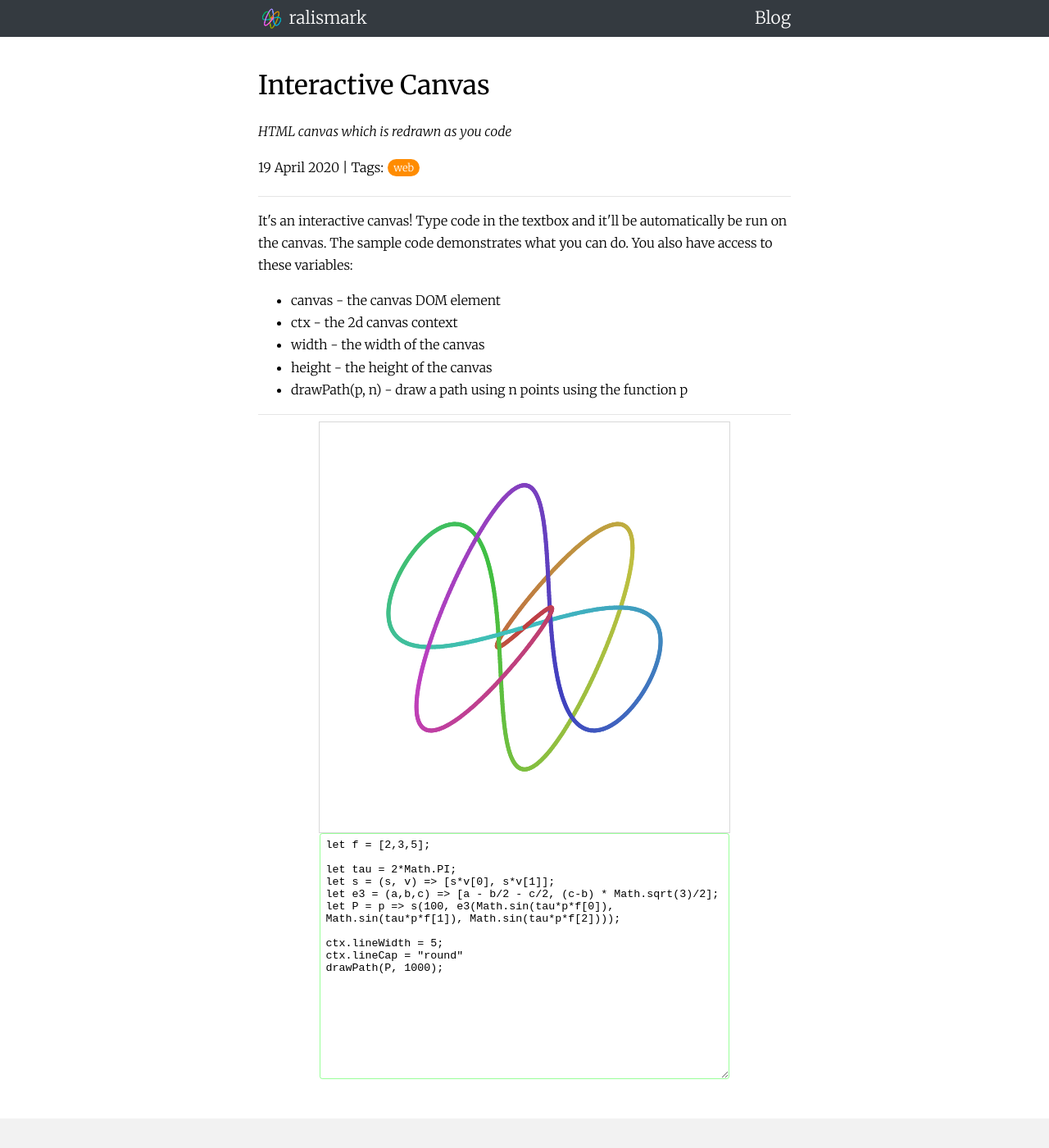
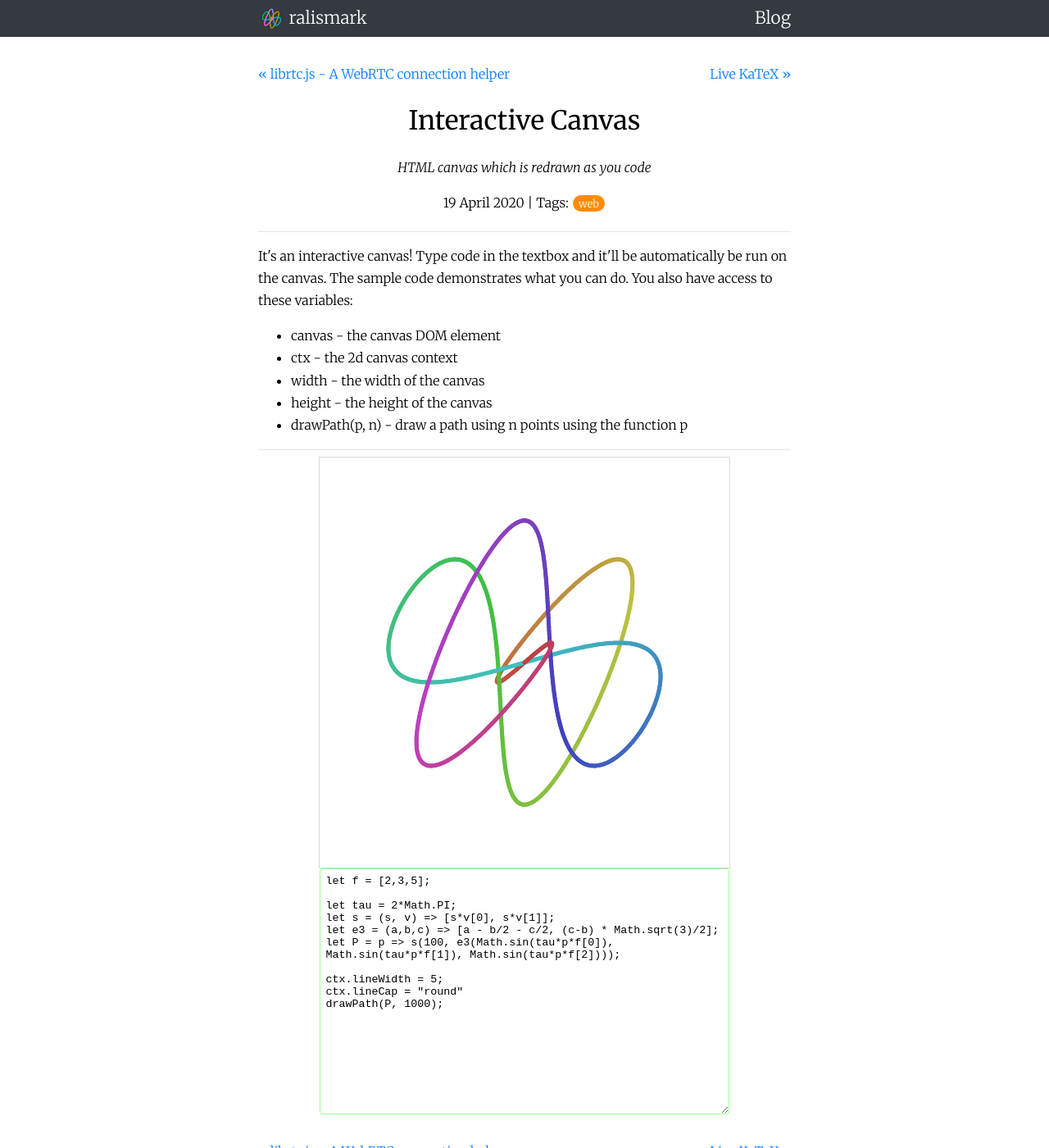
Before and after one commit to ralismark/ralismark.github.io, a Jekyll site: the page built from _interactives/2020-04-19-canvas.html, in a window 1280 px wide and 1400 px high. Shown: the whole window at 82% size. Built offline with Jekyll 4.4.1, drawn with Linux system fonts in a browser that asks for light colours; nearby versions of some CDN libraries; some of the changed text lies outside the part shown.

Commit message:
Revert interactives to post layout

```diff
--- a/_interactives/2019-01-09-imgtools.html
+++ b/_interactives/2019-01-09-imgtools.html
@@ -1,5 +1,5 @@
 ---
-layout: interactive
+layout: post
 title: Image Tool
 tags: exploit
 excerpt: A client-side-only steganography tool
--- a/_interactives/2019-05-24-fenwick-tree.html
+++ b/_interactives/2019-05-24-fenwick-tree.html
@@ -1,5 +1,5 @@
 ---
-layout: interactive
+layout: post
 title: Fenwick Trees
 tags: informatics
 excerpt: Visualising the structure of a fenwick tree
--- a/_interactives/2020-02-23-timeshare.html
+++ b/_interactives/2020-02-23-timeshare.html
@@ -1,5 +1,5 @@
 ---
-layout: interactive
+layout: post
 title: Timeshare
 tags:
 excerpt: A working client-side-only alternative to timeweave
--- a/_interactives/2020-04-19-canvas.html
+++ b/_interactives/2020-04-19-canvas.html
@@ -1,5 +1,5 @@
 ---
-layout: interactive
+layout: post
 title: Interactive Canvas
 tags: web
 excerpt: HTML canvas which is redrawn as you code
--- a/_interactives/2020-09-01-live-katex.html
+++ b/_interactives/2020-09-01-live-katex.html
@@ -1,5 +1,5 @@
 ---
-layout: interactive
+layout: post
 title: Live KaTeX
 tags: math
 excerpt: Render LaTeX live in your browser
--- a/_layouts/interactive.html
+++ /dev/null
@@ -1,30 +0,0 @@
----
-layout: default
-main_attr: class="h-entry"
----
-
-<header class="post-meta fenced-b mb-1">
-	<h1 id="post-title" class="p-name">{{ page.title | escape }}</h1>
-	<p class="p-summary"><em>
-		{{ page.excerpt }}
-	</em></p>
-	<p>
-		<time datetime="{{ page.date | date_to_xmlschema }}" class="dt-published">
-			{{ page.date | date_to_long_string }}
-		</time>
-		{% assign tagcount = page.tags | size %}
-		{% if tagcount > 0 %}
-		<span class="separator">|</span>
-		<span id="post-tags">
-			<span id="post-tag-label">Tags:</span>
-			{% for tag in page.tags %}
-				<a class="p-category badge" href="{{ "/tags.html" | relative_url }}#{{ tag }}">{{ tag }}</a>
-			{% endfor %}
-		</span>
-		{% endif %}
-	</p>
-</header>
-
-<article class="post-content e-content bounded">
-	{{ content }}
-</article>
```
Also changed, not shown: _interactives/2020-04-13-librtc-js.md (+1 -1 lines).
